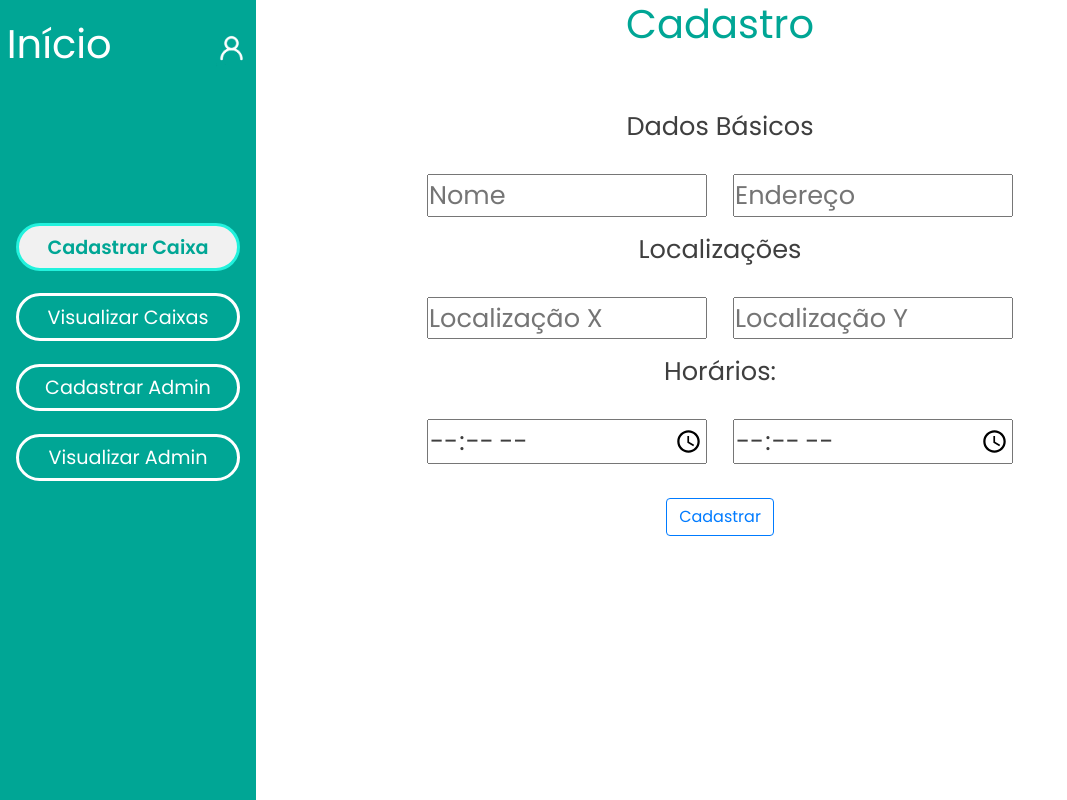
After one commit to Caioohv/TCC, a PHP site: page /caixas/crud/cadastrarCaixa.html in a window 1280 px wide. The commit adds this page. Shown: the whole page, without its empty margins (0-1067 px from the left). Run offline with PHP 8.4, Linux system fonts and the light colour scheme.

Commit message:
Cadastro de Caixas

```diff
--- /dev/null
+++ b/src/caixas/crud/cadastrarCaixa.html
@@ -0,0 +1,70 @@
+<!DOCTYPE html>
+<html lang="en">
+
+<head>
+    <!-- Latest compiled and minified CSS -->
+    <link rel="stylesheet" href="https://maxcdn.bootstrapcdn.com/bootstrap/4.5.2/css/bootstrap.min.css">
+    <!-- jQuery library -->
+    <script src="https://ajax.googleapis.com/ajax/libs/jquery/3.5.1/jquery.min.js"></script>
+    <!-- Popper JS -->
+    <script src="https://cdnjs.cloudflare.com/ajax/libs/popper.js/1.16.0/umd/popper.min.js"></script>
+    <!-- Latest compiled JavaScript -->
+    <script src="https://maxcdn.bootstrapcdn.com/bootstrap/4.5.2/js/bootstrap.min.js"></script>
+
+
+
+
+
+    <meta charset="UTF-8">
+    <meta name="viewport" content="width=device-width, initial-scale=1.0">
+    <title>Base</title>
+    <link rel="stylesheet" href="/src/styles/main.css">
+    <link rel="stylesheet" href="/src/styles/caixas.css">
+    <link rel="stylesheet" href="/src/styles/cadastrarCaixa.css">
+
+    <link
+        href="https://fonts.googleapis.com/css2?family=Archivo:wght@400;700&amp;family=Poppins:wght@400;600&amp;display=swap"
+        rel="stylesheet">
+</head>
+
+<body>
+    <!-- Sidebar -->
+    <div class="sidenav">
+        <div class="side-header">
+            <h1>Início</h1>
+            <img src="/src/icons/UserIcon.png" alt="">
+        </div>
+        <div class="links">
+            <!-- Colocar 'class="selected" onde for o selecionado' -->
+            <p class="selected"><a href="#">Cadastrar Caixa</a></p>
+            <p><a href="#">Visualizar Caixas</a></p>
+            <p><a href="#">Cadastrar Admin</a></p>
+            <p><a href="#">Visualizar Admin</a></p>
+
+        </div>
+    </div>
+
+    <!-- Conteúdo da Página -->
+    <div class="main">
+        <h1>Cadastro</h1>
+        <br>
+        <form action="" method="POST" name="fdmCadastro">
+            <p>Dados Básicos</p>
+            <input type="text" name="txtNome" id="txtNome" class="caixaTexto" placeholder="Nome">
+            <input type="text" name="txtEndereco" id="txtEndereco" class="caixaTexto" placeholder="Endereço">
+
+            <p>Localizações</p>
+            <input type="text" name="txtX" id="txtX" class="caixaTexto" placeholder="Localização X">
+            <input type="text" name="txtY" id="txtY" class="caixaTexto" placeholder="Localização Y">
+
+            <p>Horários: </p>
+            <input type="time" name="hrrAbrir" id="hrrAbrir" class="caixaTexto">
+            <input type="time" name="hrrFechar" id="hrrFechar" class="caixaTexto">
+            <div class="fbotao">
+                <input type="submit" value="Cadastrar" class="btn btn-outline-primary">
+            </div>
+    </div>
+
+</body>
+
+</html>
--- /dev/null
+++ b/src/styles/cadastrarCaixa.css
@@ -0,0 +1,88 @@
+
+main input, textarea, button{
+    font-size: 1.6rem;
+    font-family: Poppins;
+    color: var(--cor-texto-secundario);
+
+}
+
+/* Conteiner do botao */
+.container-botao{
+    display: flex;
+    align-items: center;
+    justify-content: center;
+}
+
+.container-botao a{
+    color: var(--cor-texto-secundario);
+    transition: 0.2s;
+}
+
+.container-botao a:hover{
+    color: var(--cor-texto-secundario);
+}
+
+/* Textos H1, P */
+
+h1{
+    text-align: center;
+    color: var(--cor-principal-adm);
+
+
+}
+
+p {
+    text-align: center;
+    justify-content: center;
+    padding: 1vw 4vh 1vw 4vh;
+    color: var(--cor-texto-secundario);
+}
+
+
+/* Divs */
+
+.caixaTexto{
+    width: 35vh;
+    margin: 0 1.2vh 0 1.2vh;
+}
+.fbotao{
+    text-align: center;
+    margin: 4vh;
+}
+
+.textoCentral{
+    width: 75%;
+    background-color: var(--cor---cor-fundo);
+    text-align: center;
+    justify-content: center;
+}
+
+input{
+    color: var(--cor-texto-secundario)
+}
+
+/* --branco: #ffffff;
+    --branco-2: #f1f1f1;
+    --cinza-claro: #a5a5a5;
+    --azul: #0A8EF2;
+    --azul-claro: #22F2DD;
+    --branco: #ffffff;
+    --laranja-escuro: #A63C0C;
+    --laranja-claro : #FF7B3D;
+	--laranja-principal: #F26522;
+    --marrom: #A63C0C;
+    --preto: #2c2c2c;
+    --roxo-escuro: #0A14F2;
+    --roxo-claro: #0F15A6;
+    --verde: #00A695;
+    --verde-claro: #6FF23A;
+    --verde-selecionado: #22F2DD;
+    --cor-texto-secundario: var(--preto);
+    --cor-principal-usuario:var(--laranja-principal);
+    --cor-principal-adm:var(--verde);
+    --cor-botoes:var(--branco);
+    --cor-selecao:var(--azul);
+    --cor-fundo:var(--branco);
+    --cor-texto-primaria: var(--branco);
+    --cor-texto-selecionado-adm: var(--cor-principal-adm);
+    --cor-texto-selecionado-usr: var(--cor-principal-usuario); */
--- a/src/styles/caixas.css
+++ b/src/styles/caixas.css
@@ -6,7 +6,7 @@ body textarea{
 
 .sidenav {
     height: 100%; /* altura máxima */
-    width: 17vw; /* largura da sidebar */
+    width: 20vw; /* largura da sidebar */
     position: fixed; /* a sidebar fica fixa */
     z-index: 1; /* aparece acima de tudo */
     top: 0;
@@ -36,7 +36,7 @@ body textarea{
     padding: 0.8vh 0 0.8vh 0;
 }
 .sidenav p{
-    padding: 1vh 2vh 1vh 2vh;
+    padding: 0.4vh 2vh 0.4vh 2vh;
 }
 
 .sidenav a:hover {
@@ -60,7 +60,7 @@ body textarea{
 .side-header h1{
     text-align: center;
     color: var(--cor-texto-primaria);
-    padding: 0 5vw 0 0;
+    padding: 0 8vw 0 0;
 }
 .side-header img{
     height: 5vh;
--- a/src/styles/main.css
+++ b/src/styles/main.css
@@ -10,7 +10,7 @@
     --laranja-claro : #FF7B3D;
 	--laranja-principal: #F26522;
     --marrom: #A63C0C;
-    --preto: #2c2c2c;
+    --preto: #3f3f3f;
     --roxo-escuro: #0A14F2;
     --roxo-claro: #0F15A6;
     --verde: #00A695;
```
Also changed, not shown: src/AUX/cadastrarCaixa.html (+0 -18 lines).
